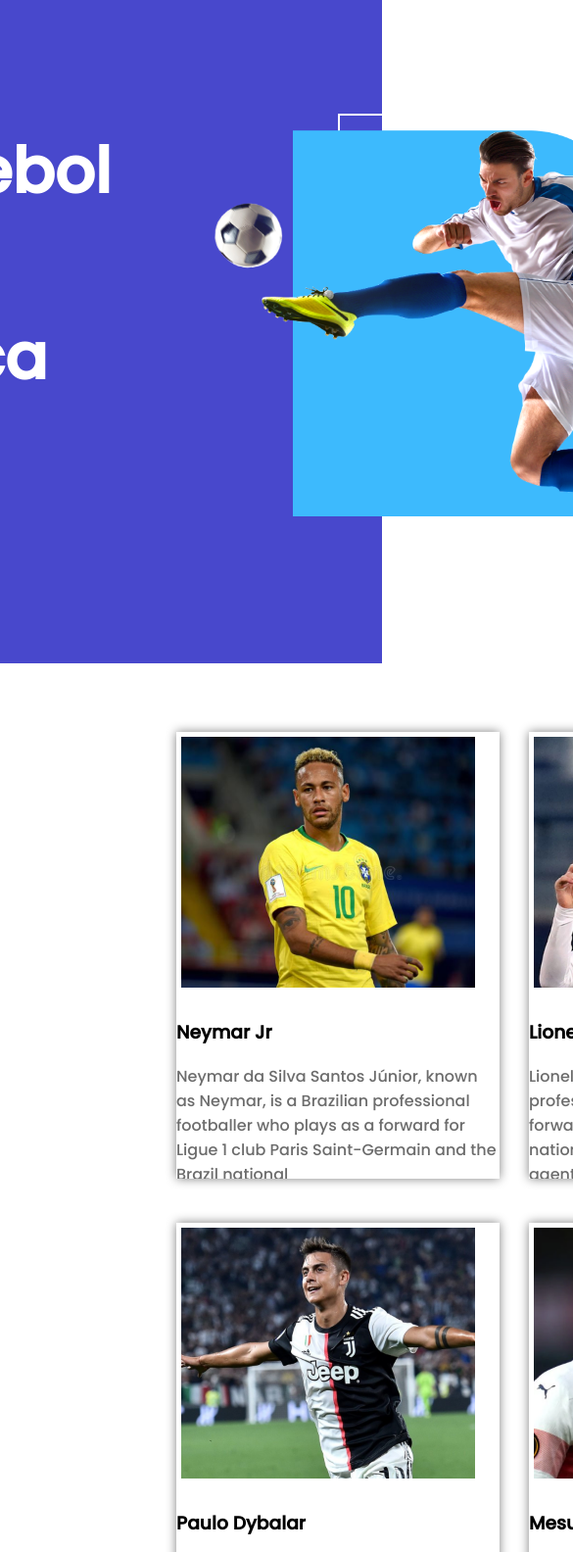
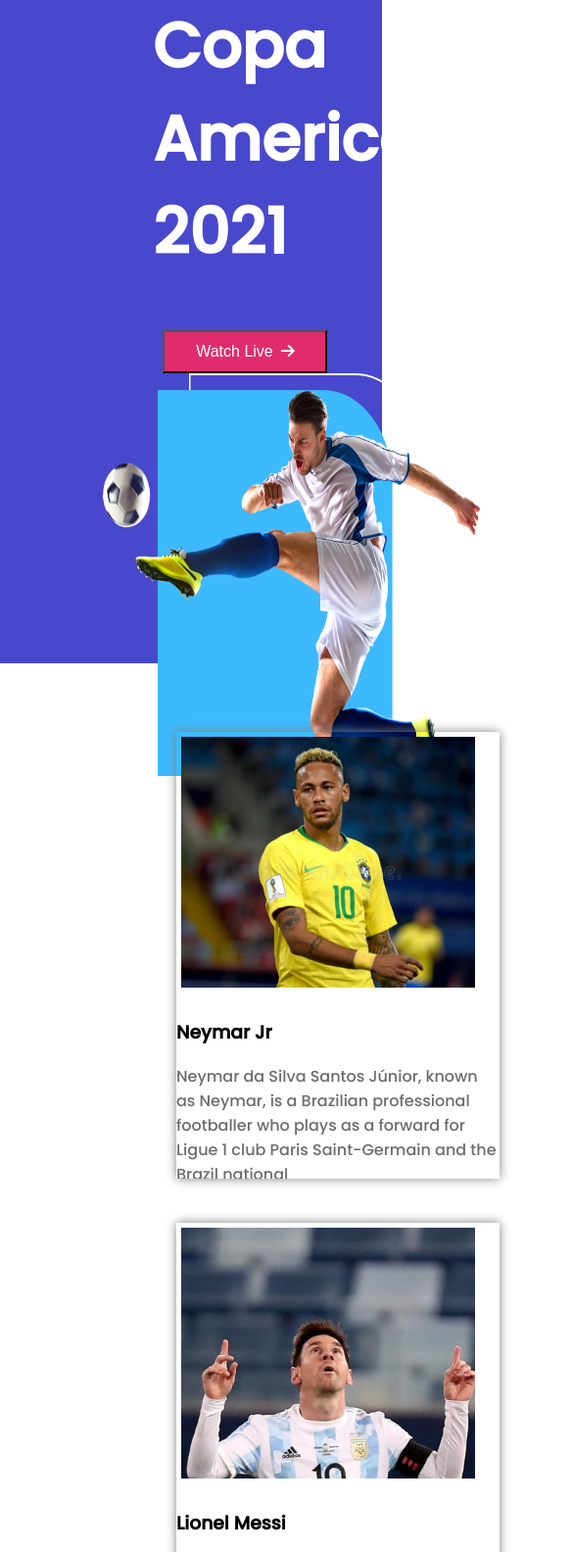
Before and after one commit to Mashrafi2003/Foorball-website, a plain HTML site: page index.html in a window 390 px wide. Shown: the top 1584 px of the page at 98% size, 585 px wide, since content can reach past the window. Drawn offline with Linux system fonts and the light colour scheme.

Commit message:
responsiveness

```diff
--- a/Styles/style.css
+++ b/Styles/style.css
@@ -198,3 +198,28 @@ Media Quearies
 
 
 /* Mobile devices */
+
+@media screen and (max-width:425px) {
+    .welcome-section {
+        display: flex;
+        flex-direction: column;
+        width: 100%;
+        align-items: flex-start;
+    }
+    .intro-banner img {
+        width: 100%;
+    }
+    .blogs,
+    .news,
+    .football {
+        display: grid;
+        grid-template-columns: repeat(1, 1fr);
+    }
+    .clubs {
+        display: grid;
+        grid-template-columns: repeat(2, 1fr);
+    }
+    img {
+        width: 100%;
+    }
+}
```
